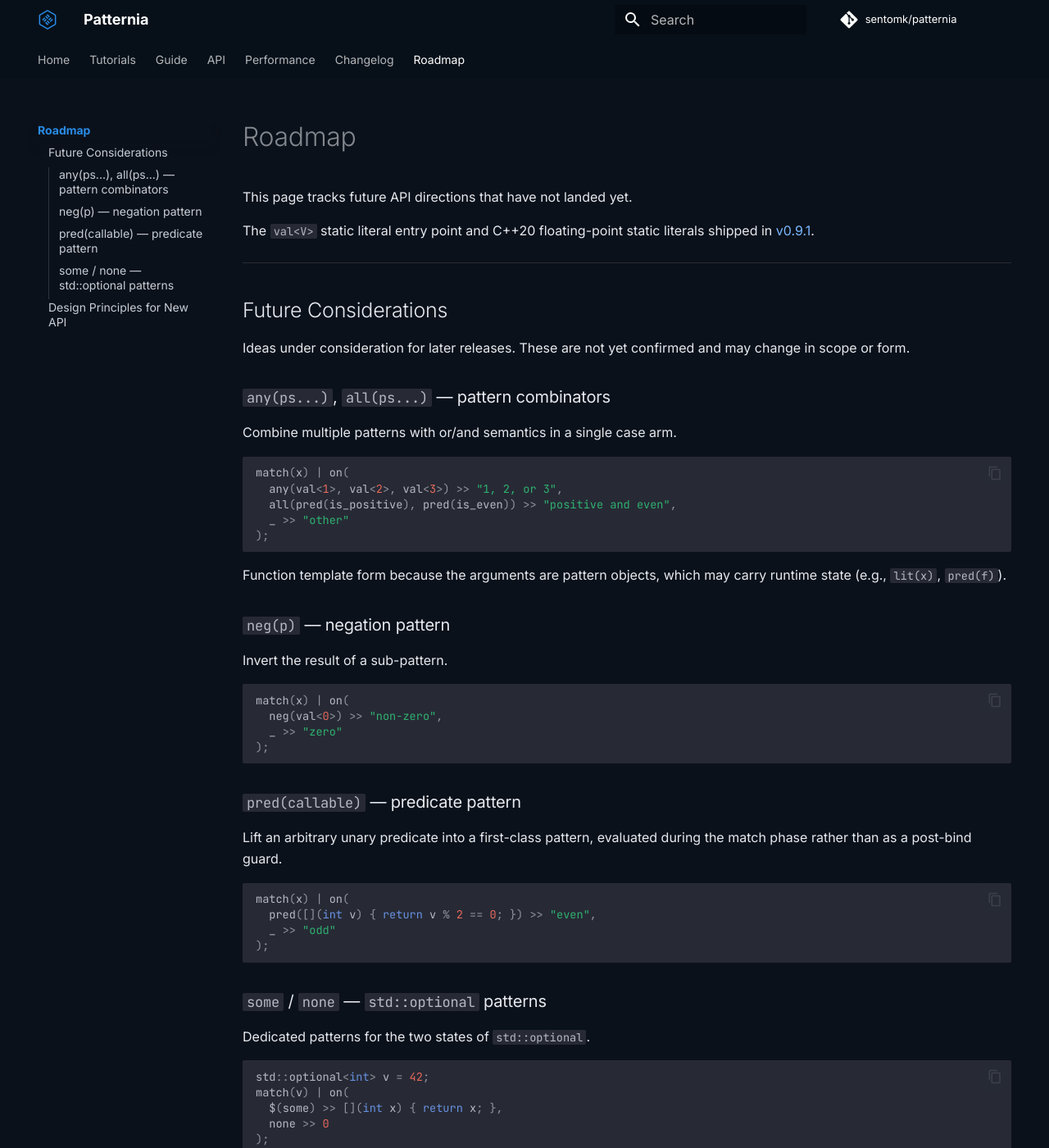
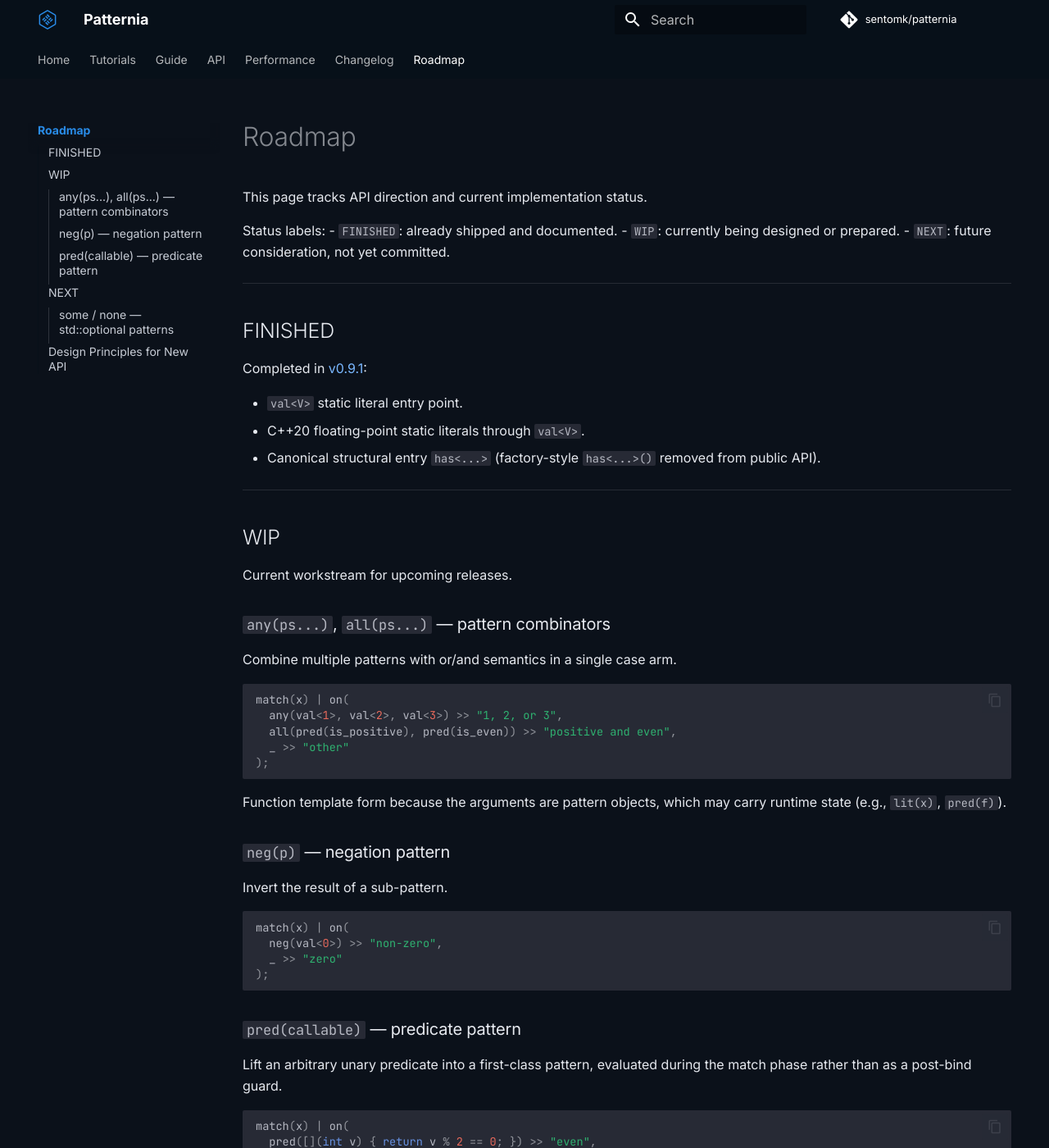
Before and after one commit to sentomk/patternia, an MkDocs documentation site: the page built from docs/roadmap.md, in a window 1280 px wide and 1400 px high. Shown: the whole window at 82% size. Built offline with MkDocs 1.6.1 and Material for MkDocs 9.7.7, drawn with Linux system fonts in a browser that asks for light colours; comment, search, counter and statistics services are not loaded; some of the changed text lies outside the part shown.

Commit message:
feat(pattern): add any/all pattern combinators
Problem
- Patternia lacked first-class OR/AND composition patterns in the DSL.
- Roadmap status was not explicitly split into shipped vs in-progress items.

Implementation
- Added include/ptn/pattern/combinator.hpp with non-binding any(...) and all(...) combinators.
- Implemented left-to-right short-circuit semantics and argument validation for combinator inputs.
- Exported any/all from include/ptn/patternia.hpp and updated public header lists.
- Updated roadmap sections to explicit FINISHED, WIP, and NEXT statuses.

Tests
- Added runtime coverage in tests/tests_combinator.cpp for hit/miss and short-circuit behavior.
- Added compile-fail coverage for empty combinator args and non-pattern arguments.
- Registered new tests in tests/CMakeLists.txt.

Notes
- pred(...) is intentionally out of scope for this change.

````diff
--- a/CMakeLists.txt
+++ b/CMakeLists.txt
@@ -113,6 +113,7 @@ PTN_JOIN_HEADERS(PTN_HEADERS
   include/ptn/pattern/type.hpp
   include/ptn/pattern/wildcard.hpp
   include/ptn/pattern/structural.hpp
+  include/ptn/pattern/combinator.hpp
   include/ptn/pattern/modifiers/guard.hpp
   include/ptn/pattern/modifiers/fwd.h
 )
--- a/docs/roadmap.md
+++ b/docs/roadmap.md
@@ -1,16 +1,28 @@
 # Roadmap
 
-This page tracks future API directions that have not landed yet.
+This page tracks API direction and current implementation status.
 
-The `val<V>` static literal entry point and C++20 floating-point static
-literals shipped in [v0.9.1](changelog/v0.9.1.md).
+Status labels:
+- `FINISHED`: already shipped and documented.
+- `WIP`: currently being designed or prepared.
+- `NEXT`: future consideration, not yet committed.
 
 ---
 
-## Future Considerations
+## FINISHED
 
-Ideas under consideration for later releases. These are not yet confirmed
-and may change in scope or form.
+Completed in [v0.9.1](changelog/v0.9.1.md):
+
+- `val<V>` static literal entry point.
+- C++20 floating-point static literals through `val<V>`.
+- Canonical structural entry `has<...>` (factory-style `has<...>()` removed
+  from public API).
+
+---
+
+## WIP
+
+Current workstream for upcoming releases.
 
 ### `any(ps...)`, `all(ps...)` — pattern combinators
 
@@ -50,6 +62,12 @@ match(x) | on(
 );
 ```
 
+---
+
+## NEXT
+
+Potential follow-up items after current WIP scope is stabilized.
+
 ### `some` / `none` — `std::optional` patterns
 
 Dedicated patterns for the two states of `std::optional`.
````
Also changed, not shown: 7 other files.
